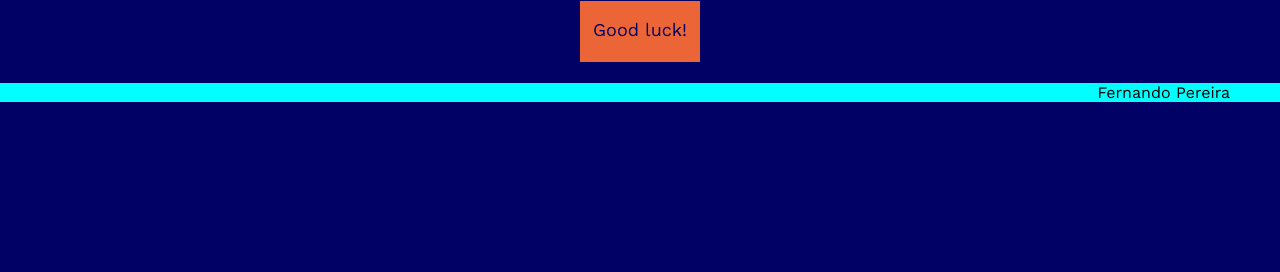
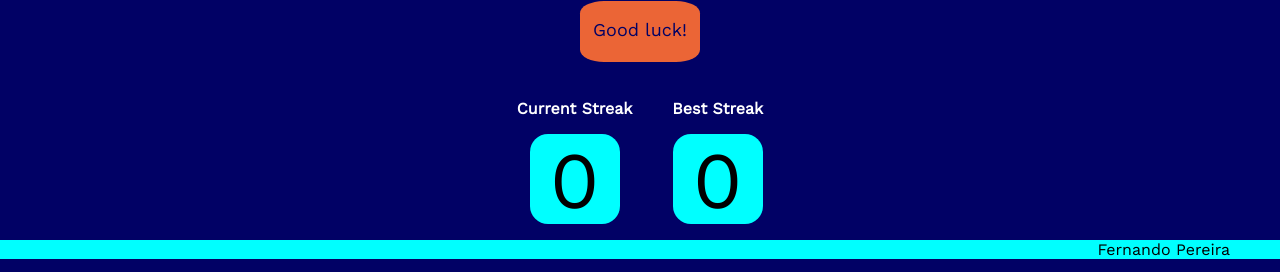
Before and after one commit to Dennyum/Chore-Door, a plain HTML site: page index.html in a window 1280 px wide. Shown: the part 1204-1476 px from the top of the page. Before the commit the page ends 1322 px from the top, so only its background shows below. Drawn offline with nearby package versions, Linux system fonts and the light colour scheme.

Commit message:
Terceiro

```diff
--- a/index.html
+++ b/index.html
@@ -45,8 +45,19 @@
     </div>
 
     <div id="start" class="start-row"> Good luck!
+    </div>
 
+    <div class ="scores">
+        <div class="container">
+            <p>Current Streak</p>
+            <div id="currentStreak" class ="square">0</div>
+        </div>
+        <div class="container">
+            <p>Best Streak</p>
+            <div id="bestStreak" class="square">0</div>
+        </div>
     </div>
+
     <footer>
         <p>Fernando Pereira</p>
     </footer>
--- a/script.js
+++ b/script.js
@@ -2,8 +2,14 @@ let doorImage1 = document.getElementById("door1");
 let doorImage2 = document.getElementById("door2");
 let doorImage3 = document.getElementById("door3");
 let startButton = document.getElementById("start");
+let cSelement = document.getElementById("currentStreak");
+let bSelement = document.getElementById("bestStreak");
+
 let currentlyPlaying = true;
 let numClosedDoors = 3;
+let currentStreak = 0;
+let bestStreak = 0;
+
 openDoor1 = "";
 openDoor2 = "";
 openDoor3 = "";
@@ -34,7 +40,6 @@ const playDoor = (door) => {
         gameOver("")
     }
 }
-
 
 
 const randomChoreDoorGenerator = () => {
@@ -94,11 +99,30 @@ const startRound = () => {
 const gameOver = (status) => {
     if(status === "win"){
         startButton.innerHTML = "You win! Play again?"
+        currentStreak++;
+        cSelement.innerHTML = currentStreak;
+        checkBestStreak();
+        bSelement.innerHTML = bestStreak;
     }else {
         startButton.innerHTML = "Game Over! Play again?"
+        currentStreak=0;
+        cSelement.innerHTML = currentStreak;
+        checkBestStreak();
+        bSelement.innerHTML = bestStreak;
+
     }
     currentlyPlaying = false;
 }
 
 
+const checkBestStreak = () => {
+    if(currentStreak > bestStreak) {
+        bestStreak = currentStreak
+    }
+}
+
+
+
+
+
 startRound();
--- a/style.css
+++ b/style.css
@@ -61,7 +61,39 @@ body {
     color: #010165;
     margin-bottom: 21px;
     cursor: pointer;
+    border-radius: 20%;
 }
+
+
+
+.scores{
+    display: inline-flex;
+    width: 100%;
+    text-align: center;
+    justify-content: center;
+}
+
+.square{
+  height: 90px;
+  width: 90px;
+  background-color: #00ffff;
+  margin: auto;
+  font-size: 80px;
+  font-family: "Work Sans";
+  border-radius: 20%;
+}
+
+.container{
+    width: auto;
+    margin: 0px 20px;
+}
+
+.container p {
+    color: white;
+    font-family: "Work Sans";
+    font-weight: bold;
+}
+
 footer{
     background-color: #00ffff;
     text-align: right;
```
